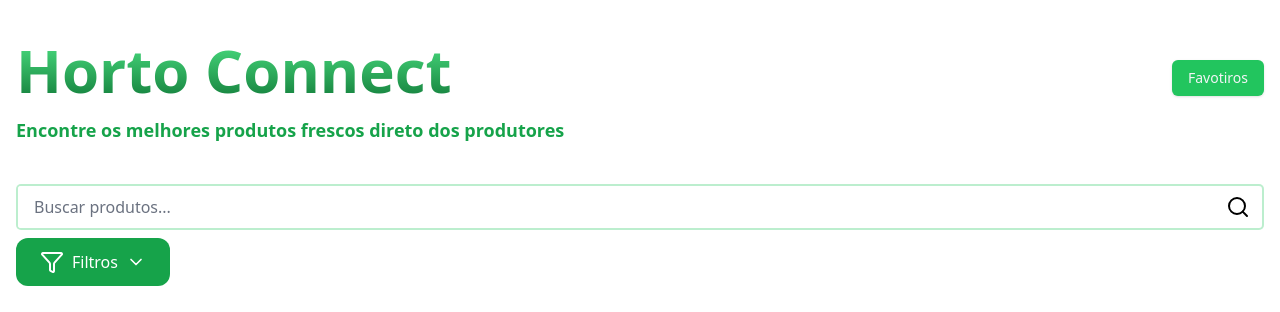
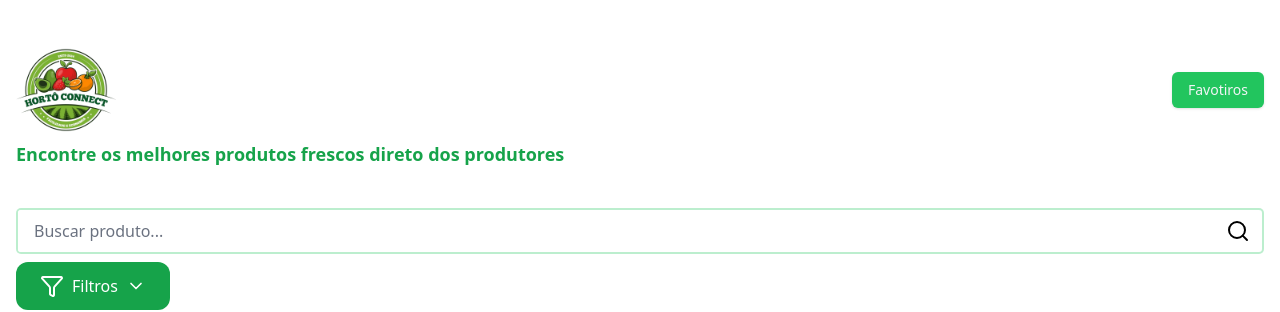
Before and after one commit to HortoConnect/planilha-frontend-next, a Next.js app: page /produtos in a window 1280 px wide. Shown: the top 312 px of the page. Built offline with nearby package versions, Linux system fonts and the light colour scheme.

Commit message:
style: adicionado logo a página de produtos

```diff
--- a/src/app/(products)/produtos/page.tsx
+++ b/src/app/(products)/produtos/page.tsx
@@ -4,8 +4,9 @@ import produtosMock, { produtosMockRandom } from "../../../mock/products";
 import Link from "next/link";
 import SearchFilter from "@/components/SearchFilter";
 import Favoritos from "@/components/Favoritos";
-import { Star, StarOff } from "lucide-react";
 import Favorito from "@/components/Favorito";
+import Image from "next/image";
+import logo from "../../../assets/imgs/logo.png";
 
 export default async function page({
   searchParams,
@@ -39,9 +40,9 @@ export default async function page({
         {/* Hero Section */}
         <div className="mb-2 text-white">
           <div className="flex items-center justify-between">
-            <h1 className="text-4xl font-bold mb-4 md:text-6xl text-transparent bg-clip-text bg-gradient-to-t from-green-700 to-green-400">
-              Horto Connect
-            </h1>
+            <Link href="/produtos">
+              <Image src={logo} alt="Logo" className="w-[100px] h-auto" />
+            </Link>
             <Favoritos query={query} />
           </div>
           <p className="text-lg font-semibold text-green-600">
--- a/src/components/DetailsProduct.tsx
+++ b/src/components/DetailsProduct.tsx
@@ -17,7 +17,6 @@ const DetailsProduct = ({produto} : any) => {
     <>
         <div className="bg-white rounded-2xl shadow-lg overflow-hidden">
         <div className="grid grid-cols-1 md:grid-cols-2">
-          {/* Imagem do Produto */}
           <div className="relative h-[400px]">
             <img
               src={produto.imagem}
@@ -28,7 +27,6 @@ const DetailsProduct = ({produto} : any) => {
 
           {/* Detalhes e Filtros */}
           <div className="p-8 space-y-6">
-            {/* Filtros */}
             <div className="space-y-4">
               <div>
                 <label className="block text-sm font-medium text-gray-700 mb-2">
--- a/src/components/SearchForm.tsx
+++ b/src/components/SearchForm.tsx
@@ -15,7 +15,7 @@ const SearchForm = ({ query }: { query?: string }) => {
           name="query"
           defaultValue={query}
           className="w-full h-full pl-4 outline-none placeholder-gray-500 text-base"
-          placeholder="Buscar produtos..."
+          placeholder="Buscar produto..."
         />
         <div className="flex gap-2">
           {query && <SearchFormReset />}
```
Also changed, not shown: src/assets/imgs/logo.png (added).
